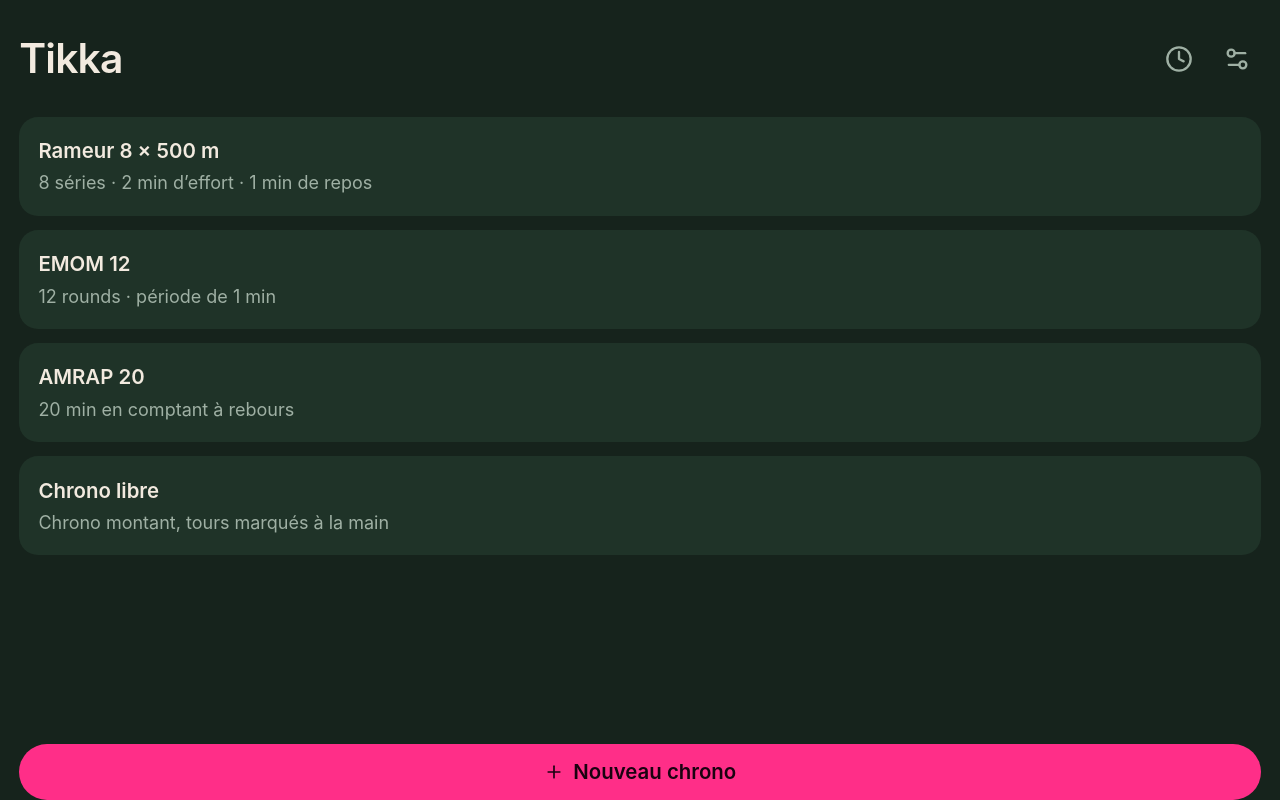
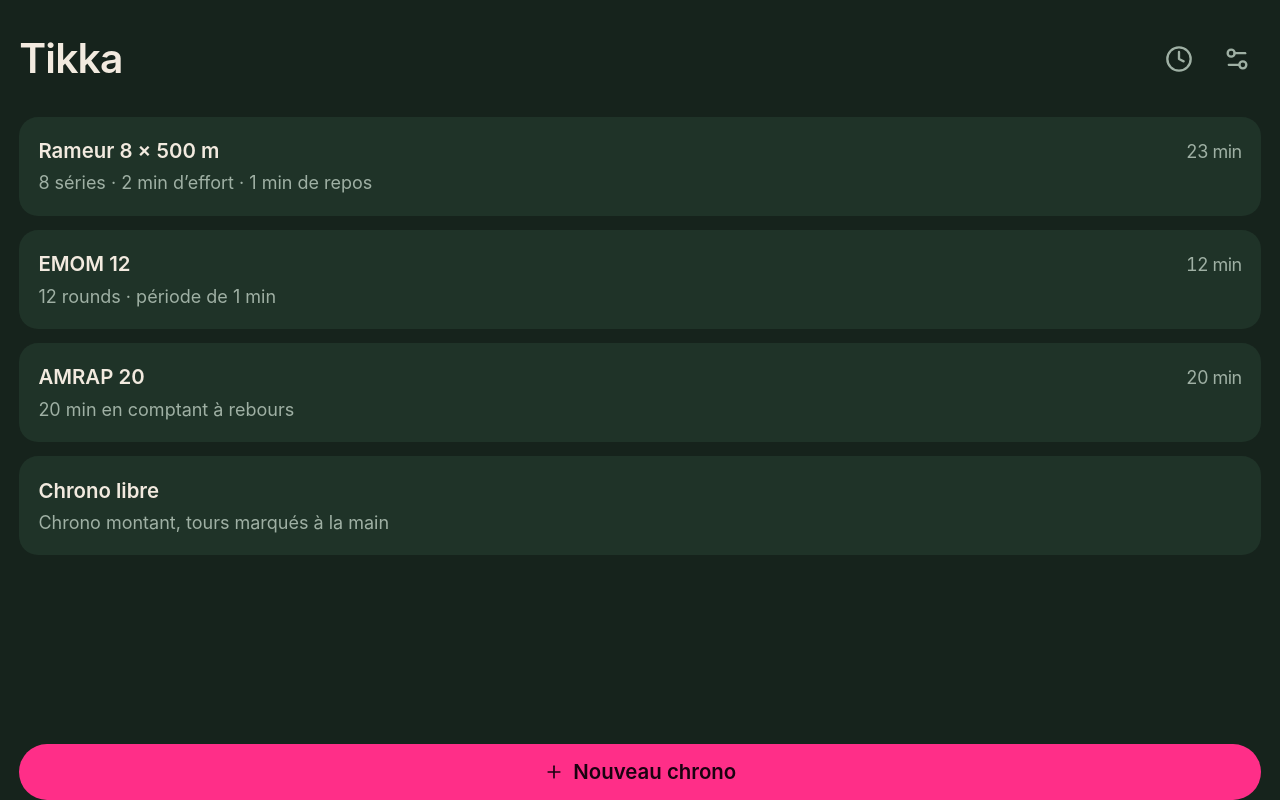
Before and after one commit to cdrcbrnrd/tikka, a React (Vite) app: page / in a window 1280 px wide. Built offline with nearby package versions, Linux system fonts and the light colour scheme.

Commit message:
Put the total duration on the card, it is what picks the timer

```diff
--- a/src/domain/timer.ts
+++ b/src/domain/timer.ts
@@ -71,6 +71,15 @@ export function describe(timer: Timer): string {
   }
 }
 
+// the figure the athlete picks a timer on, rounded to the minute: an open-ended timer has none
+export function totalShort(timer: Timer): string | null {
+  const segments = buildSegments(timer)
+  if (segments.some((segment) => segment.duration === null)) return null
+  const seconds = segments.reduce((total, segment) => total + (segment.duration ?? 0), 0)
+  if (seconds < 60) return `${seconds} s`
+  return `${Math.round(seconds / 60)} min`
+}
+
 export function copyOf(timer: Timer): Timer {
   return { ...timer, id: newId(), name: `${timer.name} (copie)` }
 }
--- a/src/screens/Home.module.css
+++ b/src/screens/Home.module.css
@@ -20,9 +20,22 @@
   background: var(--surface-active);
 }
 
+.line {
+  display: flex;
+  align-items: baseline;
+  justify-content: space-between;
+  gap: var(--space-3);
+}
+
 .name {
   font-size: var(--text-md);
   font-weight: 600;
+}
+
+.total {
+  flex: none;
+  font-size: var(--text-sm);
+  color: var(--muted);
 }
 
 .headLinks {
--- a/src/screens/Home.tsx
+++ b/src/screens/Home.tsx
@@ -4,7 +4,7 @@ import Button from '../components/Button.tsx'
 import ConfirmDeleteTimer from '../components/ConfirmDeleteTimer.tsx'
 import Icon from '../components/Icon.tsx'
 import SwipeRow from '../components/SwipeRow.tsx'
-import { copyOf, describe, type Timer } from '../domain/timer.ts'
+import { copyOf, describe, totalShort, type Timer } from '../domain/timer.ts'
 import { useTimers } from '../store/timers.ts'
 import styles from './Home.module.css'
 
@@ -67,7 +67,10 @@ export default function Home() {
                 ]}
               >
                 <Link to={`/lancer/${timer.id}`} className={styles.main} draggable={false}>
-                  <span className={styles.name}>{timer.name}</span>
+                  <span className={styles.line}>
+                    <span className={styles.name}>{timer.name}</span>
+                    <span className={`${styles.total} digits`}>{totalShort(timer)}</span>
+                  </span>
                   <span className="subtle">{describe(timer)}</span>
                 </Link>
               </SwipeRow>
```
